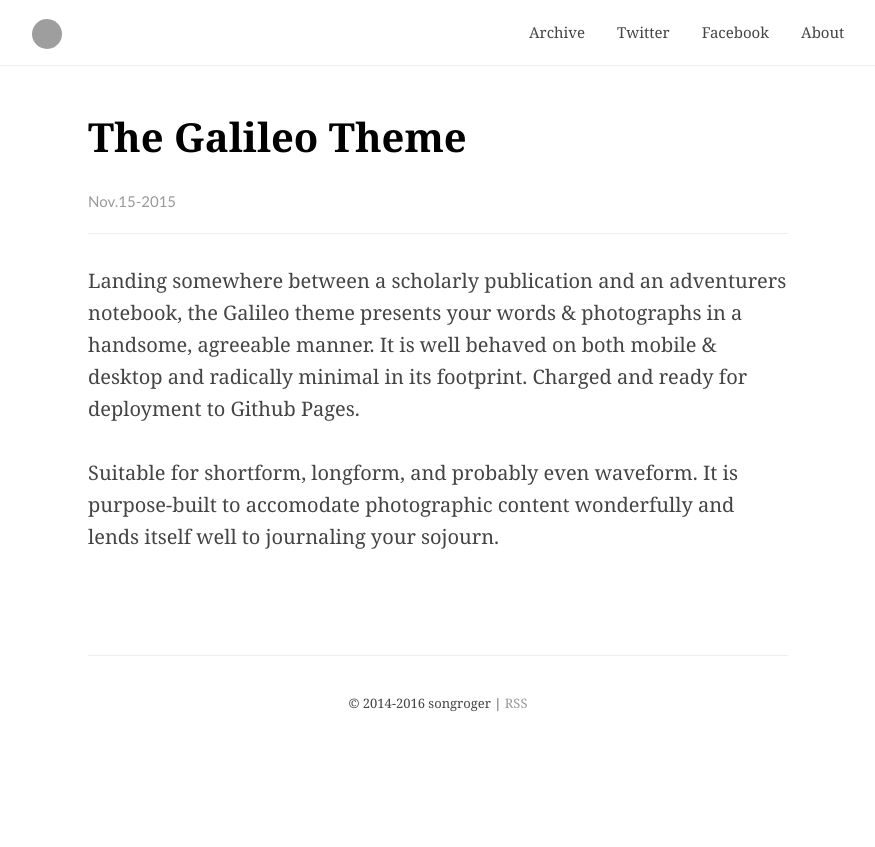
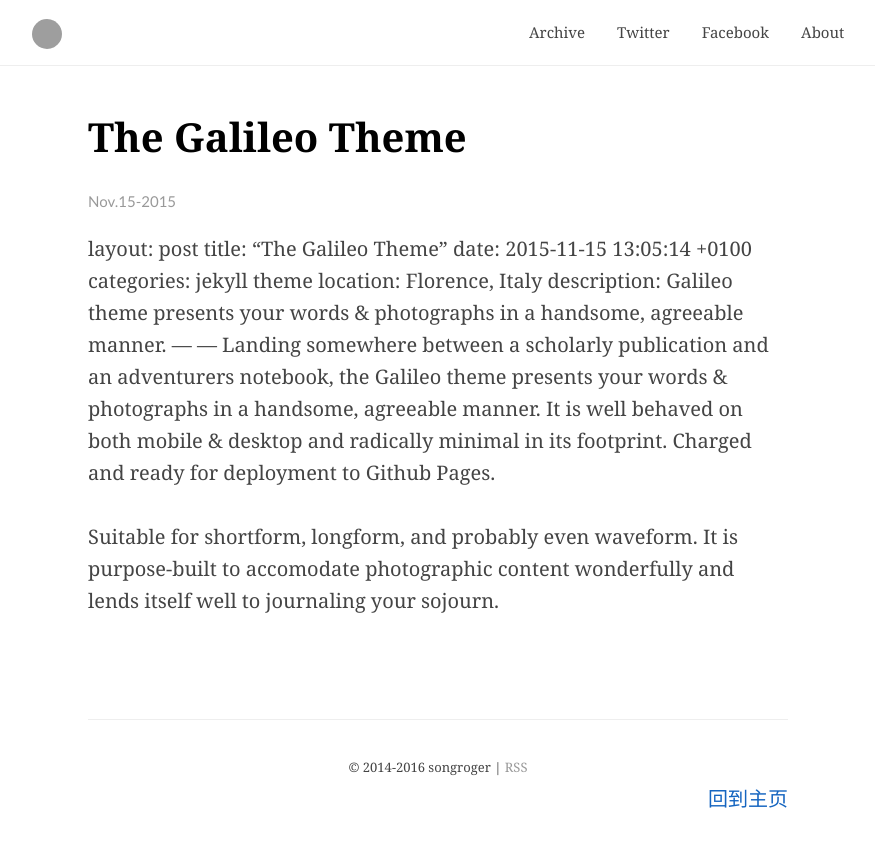
Before and after one commit to Anson98/studylog, a Jekyll site: the page built from _posts/2015-11-15-the-galileo-theme.markdown, in a window 1280 px wide. Shown: the top 847 px of the page, without its empty margins (202-1077 px from the left). Built offline with Jekyll 4.4.1, drawn with Linux system fonts in a browser that asks for light colours; our own code applies the rules of GitHub Pages for plain Markdown files; comment, search, counter and statistics services are not loaded; grey boxes are pictures that could not be loaded.

Commit message:
change config

```diff
--- a/_config.yml
+++ b/_config.yml
@@ -1,7 +1,7 @@
 # Site configuration
-domain: "http://songroger.win"
+theme author's domain: "http://songroger.win"
 baseurl: "" # the subpath of your site, e.g. /blog/
-url: "http://songroger.github.io/" # the base hostname & protocol for your site
+url: "http://anson98.github.io/studylog" # the base hostname & protocol for your site
 permalink: /:title/
 avatar: http://i.imgur.com/cM2Lstx.png
 about: http://7xof48.com1.z0.glb.clouddn.com/about.jpg
@@ -15,11 +15,11 @@ description: >
   I'm really fond of beautiful design, drawing etc.
 
 # Contact and social media links
-twitter_username: songrogero
-github_username: songroger
-facebook_username: song.roger.1
-instagram_username: songroger198
-linkedin_username: songroger
+twitter_username: Anson_98
+github_username: Anson98
+facebook_username: ansonzc98
+instagram_username: zcanson_98
+# linkedin_username: songroger
 
 exclude: ['node_modules', 'gulpfile.js', 'package.json']
 
--- a/_includes/footer.html
+++ b/_includes/footer.html
@@ -1,5 +1,8 @@
 <footer class="footer">
-	<div class="col">
+	<div class="col" align="left">
 		© 2014-2016 {{ site.title }} | <a href="{{ "/feed.xml" | prepend: site.baseurl }}" class="subscribe">RSS</a>
 	</div>
+    <div class="nav" align="right">
+        <a href="{{ site.baseurl }}/" class="nav">回到主页</a>
+    </div>
 </footer>
--- a/_posts/2015-11-15-the-galileo-theme.markdown
+++ b/_posts/2015-11-15-the-galileo-theme.markdown
@@ -1,4 +1,3 @@
----
 layout: post
 title:  "The Galileo Theme"
 date:   2015-11-15 13:05:14 +0100
```
